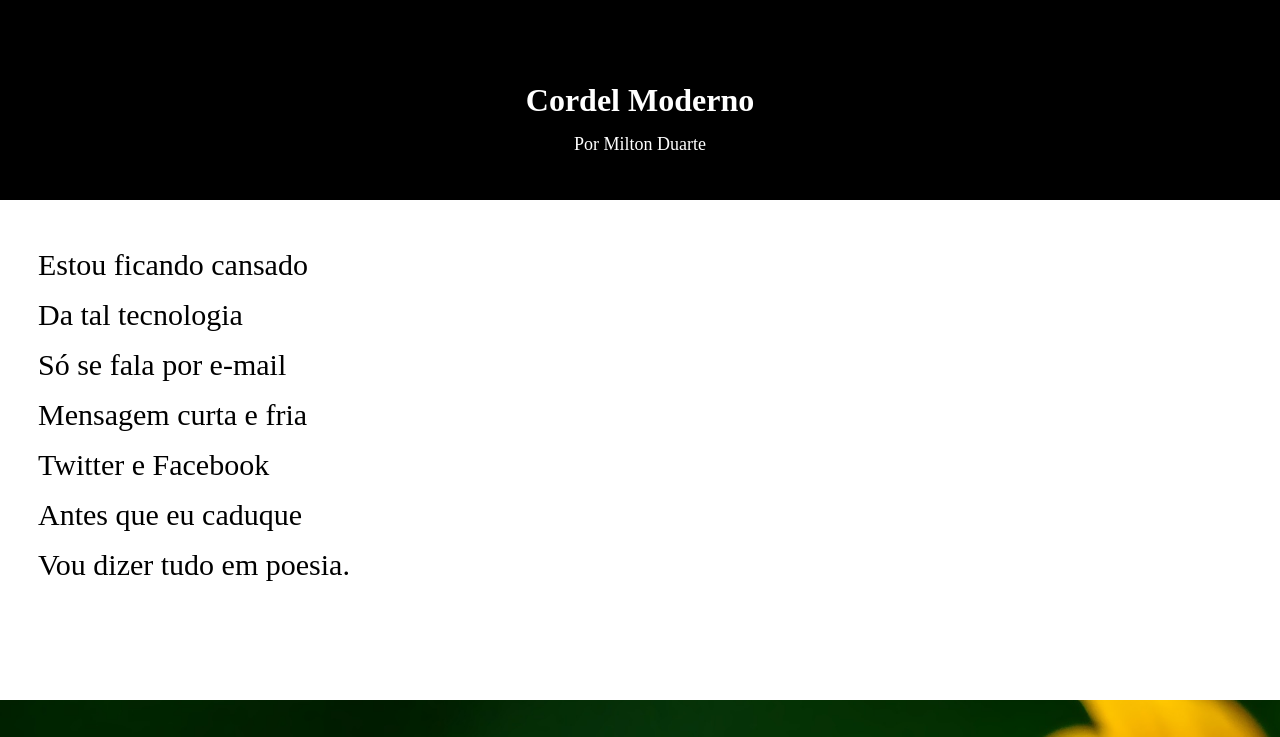
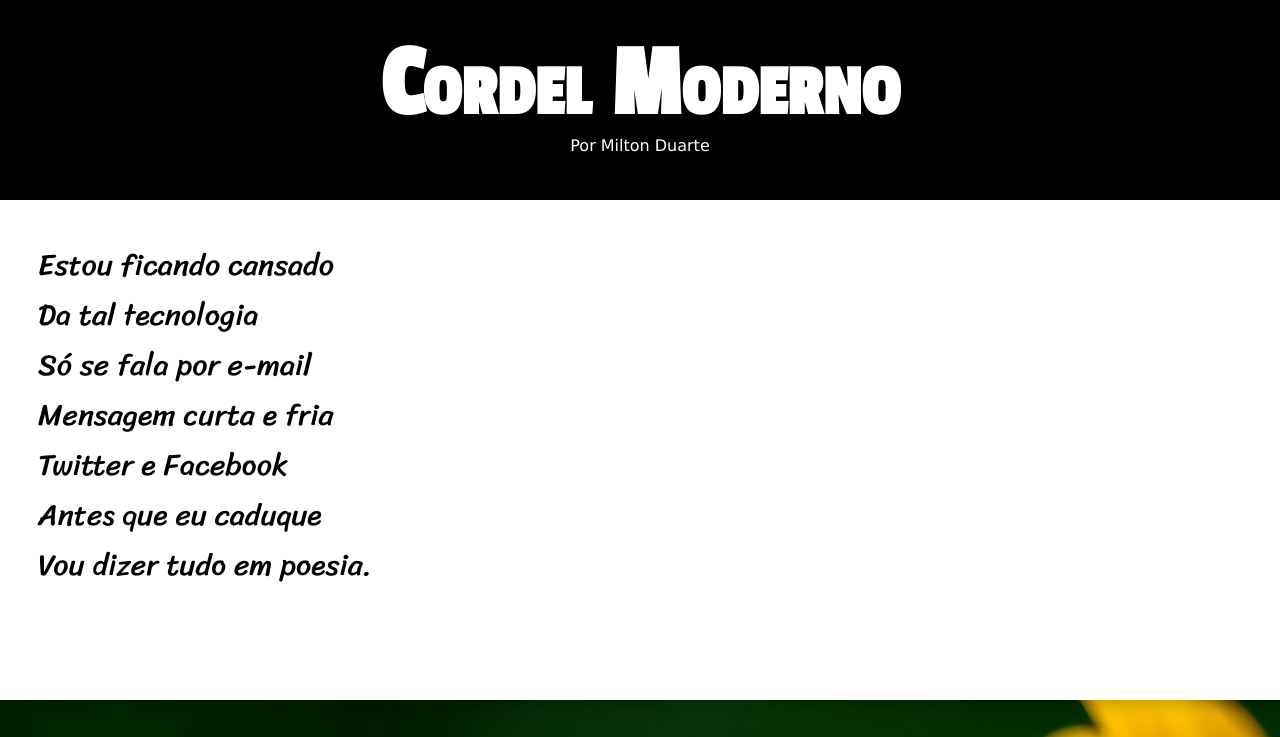
Before and after one commit to Lucasmessiaspy/projeto-cordel, a plain HTML site: page index.html in a window 1280 px wide. Shown: the top 737 px of the page. Drawn offline with Linux system fonts and the light colour scheme.

Commit message:
atualização do projeto

```diff
--- a/cordel.css
+++ b/cordel.css
@@ -1,6 +1,20 @@
+
+@charset 'UTF-8';
+  @import url('https://fonts.googleapis.com/css2?family=Passion+One&display=swap');
+  @import url('https://fonts.googleapis.com/css2?family=Sriracha&display=swap');
+:root{
+    --fonte1:verdana, Geneva, tahoma, sans-serif;
+    --font2:'Passion One', cursive;
+    --font3: 'Sriracha', cursive;
+}
+
 *{
-    margin: 0;
-    padding: 0;
+    margin: 0px;
+    padding: 0px;
+}
+html, body{
+    min-height: 100vh;
+    font-family: var(--fonte1);
 }
 header{
     position: relative;
@@ -20,7 +34,10 @@ header>h1{
 
     color: white;
     text-align: center;
-    font:
+    font-variant: small-caps;
+    font-family: var(--font2);
+    padding-bottom: 4vh;
+    font-size: 8vw;
 }
 header>nav{
     position: absolute;
@@ -44,6 +61,10 @@ header>nav{
 }
  header a:active{
     color: lightcyan;
+}
+section p{
+    font-family: var(--font3);
+    font-size: 7vw;
 }
 .todos{
     position: relative;
@@ -73,7 +94,9 @@ article{
     background-image: url('imagens/background001.jpg');
     background-repeat:no-repeat ;
     background-position: center center;
-    background-size: cover
+    background-attachment: fixed;
+    background-size: cover ;
+    box-shadow: inset 6px 6px 13px 0px rgba(0, 0, 0, 0.185);
 
 }
 #contaner2{
@@ -89,12 +112,14 @@ article{
     background-color: white
 }
 #caixa2{
+    box-shadow: inset 6px 6px 13px 0px rgba(0, 0, 0, 0.185);
     position: relative;
     background-image: url('imagens/background002.jpg');
     width: 100%;
     background-position: center center;
     background-repeat: no-repeat;
     background-size: cover;
+    background-attachment: fixed;
 }
 #contaner3{
     background-color: rgba(0, 0, 0, 0.438);
@@ -102,26 +127,26 @@ article{
 }
 footer{
     position: relative;
-    height: 80px;
+    height: 10vh;
     background-color: black;
+    font-size: 2vw;
 }
 nav{
     position: absolute;
     left:50% ;
-    top: 35px;
+    top: 20px;
     transform: translate(-50%);
 }
-nav a{
-    ont-size: 18px;
+ footer nav a{
     color: white;
     text-decoration: none;
+    font-size: 1.8vw;
 }
 nav a:hover{
     text-decoration: underline;
     color: cornflowerblue;
 }
 nav p {
-    font-size: 18px;
     color: white;
     text-align: center;
 
```
